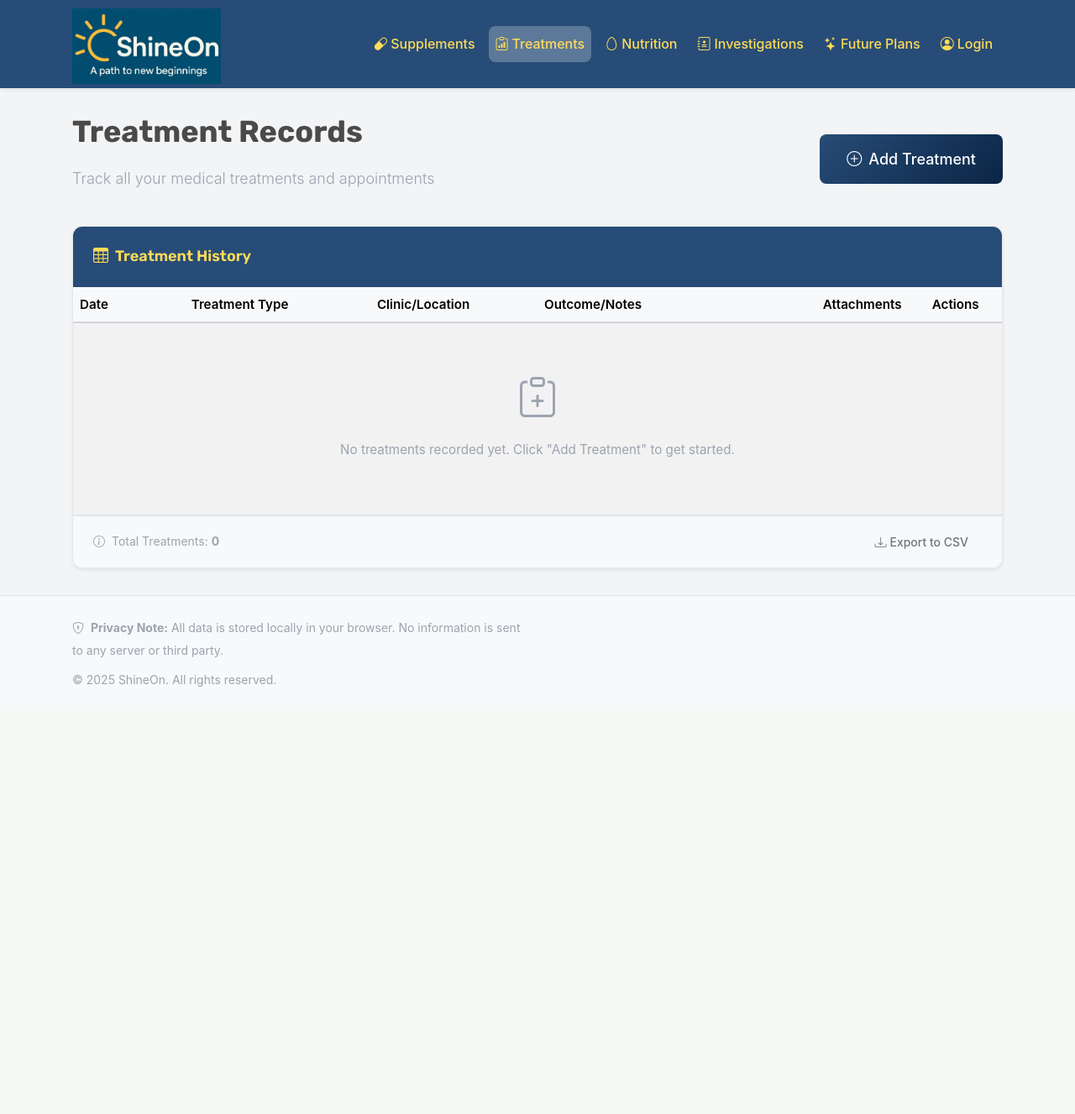
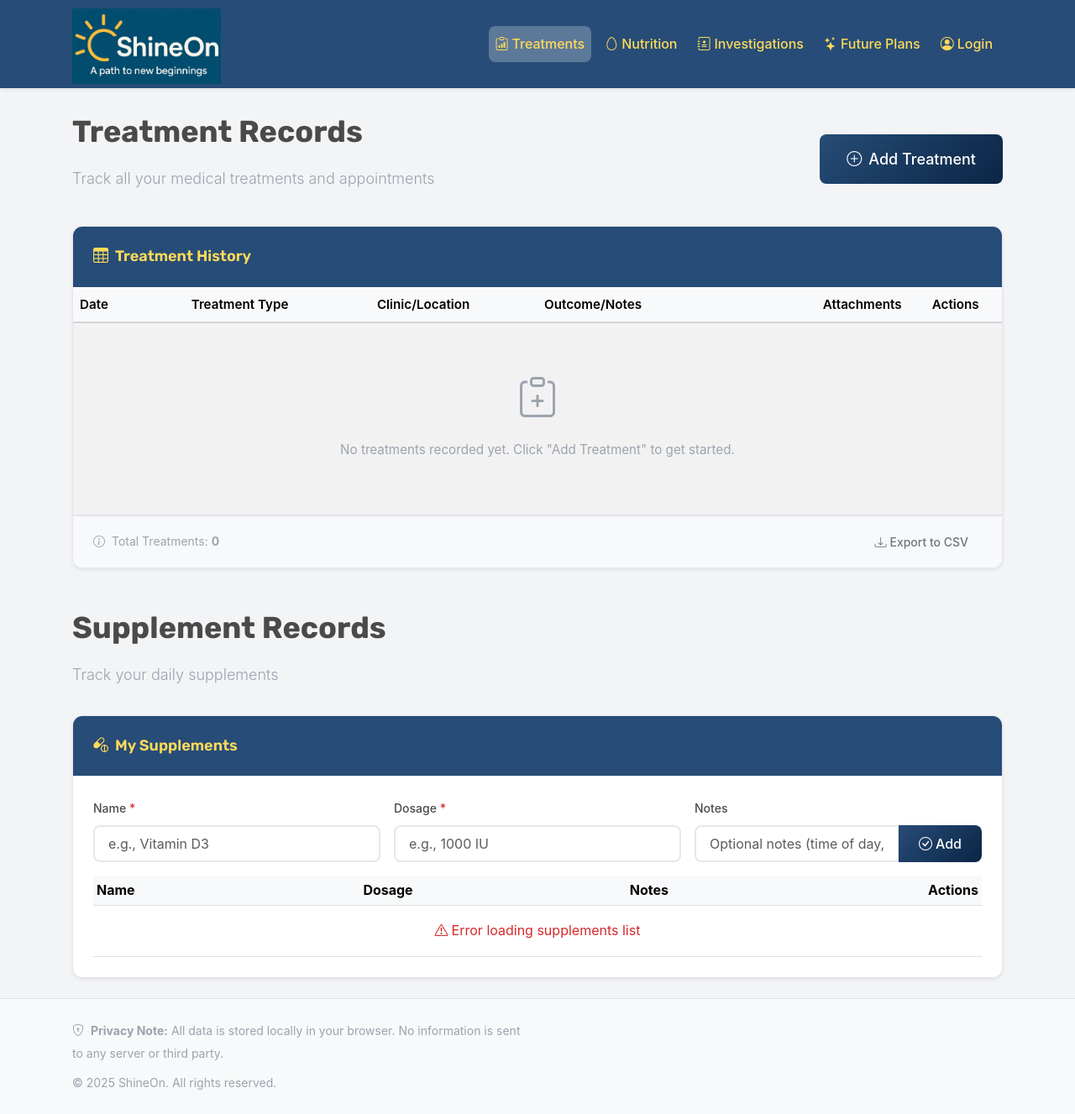
Before and after one commit to franklenehan/ShineOn, a PHP site: page /treatments.html in a window 1280 px wide. Shown: the whole page at 84% size. Before the commit the page ends 818 px from the top, so only its background shows below. Run offline with PHP 8.4, Linux system fonts and the light colour scheme; some libraries are stand-ins or nearby versions.

Commit message:
Amalgamated supplements and treatment page. Removed supplements to treatments page.

```diff
--- a/components/header.html
+++ b/components/header.html
@@ -8,11 +8,6 @@
         </button>
         <div class="collapse navbar-collapse" id="navbarNav">
             <ul class="navbar-nav ms-auto">
-                <li class="nav-item">
-                    <a class="nav-link" href="tracker.html" data-page="tracker.html">
-                        <i class="bi bi-capsule me-1"></i>Supplements
-                    </a>
-                </li>
                 <li class="nav-item">
                     <a class="nav-link" href="treatments.html" data-page="treatments.html">
                         <i class="bi bi-clipboard-data me-1"></i>Treatments
--- a/css/style.css
+++ b/css/style.css
@@ -285,6 +285,11 @@ p {
 
 .card:hover {
     box-shadow: var(--shadow-md);
+}
+
+.card.home-quickstats-card {
+    box-shadow: var(--shadow-md);
+    min-height: 430px; /* Match approximate height of Weekly Stats card */
 }
 
 .card-header {
--- a/js/app.js
+++ b/js/app.js
@@ -766,6 +766,17 @@ function initTreatmentsPage() {
     const exportBtn = document.getElementById('export-treatments-btn');
     const addTreatmentBtn = document.getElementById('add-treatment-btn');
 
+    // My Supplements (master list) elements on Treatments page
+    const masterForm = document.getElementById('master-supplement-form');
+    const masterIdInput = document.getElementById('master-supplement-id');
+    const masterNameInput = document.getElementById('master-supplement-name');
+    const masterDoseInput = document.getElementById('master-supplement-dose');
+    const masterNotesInput = document.getElementById('master-supplement-notes');
+    const masterSaveBtn = document.getElementById('master-save-supplement-btn');
+    const masterSaveLabel = document.getElementById('master-supplement-save-label');
+    const masterTableBody = document.getElementById('master-supplements-body');
+    let masterSupplements = [];
+
     let treatmentModalInstance, deleteModalInstance;
     let editingIndex = -1;
     let deleteIndex = -1;
@@ -1069,6 +1080,179 @@ function initTreatmentsPage() {
 
     // Initial load
     loadTreatmentsTable();
+
+    // --- Initialise My Supplements master list on Treatments page (if present) ---
+    async function loadMasterSupplementsForTreatments() {
+        const masterTableBody = document.getElementById('master-supplements-body');
+        if (!masterTableBody) return;
+
+        try {
+            const response = await fetch('supplements-list.php', { method: 'GET' });
+            if (!response.ok) {
+                throw new Error('Network error loading supplements list');
+            }
+
+            const data = await response.json();
+            if (!data || !data.success || !Array.isArray(data.supplements)) {
+                throw new Error('Invalid supplements-list response');
+            }
+
+            const masterSupplements = data.supplements;
+
+            if (masterSupplements.length === 0) {
+                masterTableBody.innerHTML = `
+                    <tr>
+                        <td colspan="4" class="text-center text-muted py-3">
+                            <i class="bi bi-info-circle me-1"></i>No supplements saved yet. Add your regular supplements above.
+                        </td>
+                    </tr>
+                `;
+                return;
+            }
+
+            let rowsHtml = '';
+            masterSupplements.forEach(s => {
+                rowsHtml += `
+                    <tr data-id="${s.id}">
+                        <td>${s.name ? s.name : ''}</td>
+                        <td>${s.dosage ? s.dosage : ''}</td>
+                        <td>${s.notes ? s.notes : ''}</td>
+                        <td class="text-end">
+                            <button type="button" class="btn btn-sm btn-outline-primary me-1 master-edit-btn" data-id="${s.id}">
+                                <i class="bi bi-pencil"></i>
+                            </button>
+                            <button type="button" class="btn btn-sm btn-outline-danger master-delete-btn" data-id="${s.id}">
+                                <i class="bi bi-trash"></i>
+                            </button>
+                        </td>
+                    </tr>
+                `;
+            });
+
+            masterTableBody.innerHTML = rowsHtml;
+
+            // Wire up edit/delete buttons
+            masterTableBody.querySelectorAll('.master-edit-btn').forEach(btn => {
+                btn.addEventListener('click', () => {
+                    const id = btn.getAttribute('data-id');
+                    const sup = masterSupplements.find(s => String(s.id) === String(id));
+                    if (!sup) return;
+
+                    const masterIdInput = document.getElementById('master-supplement-id');
+                    const masterNameInput = document.getElementById('master-supplement-name');
+                    const masterDoseInput = document.getElementById('master-supplement-dose');
+                    const masterNotesInput = document.getElementById('master-supplement-notes');
+                    const masterSaveLabel = document.getElementById('master-supplement-save-label');
+
+                    if (masterIdInput) masterIdInput.value = sup.id;
+                    if (masterNameInput) masterNameInput.value = sup.name || '';
+                    if (masterDoseInput) masterDoseInput.value = sup.dosage || '';
+                    if (masterNotesInput) masterNotesInput.value = sup.notes || '';
+                    if (masterSaveLabel) masterSaveLabel.textContent = 'Update';
+                });
+            });
+
+            masterTableBody.querySelectorAll('.master-delete-btn').forEach(btn => {
+                btn.addEventListener('click', async () => {
+                    const id = btn.getAttribute('data-id');
+                    if (!id) return;
+                    if (!confirm('Are you sure you want to delete this supplement from your list?')) return;
+
+                    const params = new URLSearchParams();
+                    params.append('id', id);
+
+                    try {
+                        const res = await fetch('supplements-delete.php', {
+                            method: 'POST',
+                            headers: { 'Content-Type': 'application/x-www-form-urlencoded' },
+                            body: params.toString()
+                        });
+                        const result = await res.json();
+                        if (result && result.success) {
+                            showAlert('Supplement removed from your list.', 'info');
+                            await loadMasterSupplementsForTreatments();
+                        } else {
+                            showAlert((result && result.message) || 'Error deleting supplement.', 'danger');
+                        }
+                    } catch (err) {
+                        console.error('❌ Error deleting supplement:', err);
+                        showAlert('Error deleting supplement.', 'danger');
+                    }
+                });
+            });
+        } catch (error) {
+            console.error('❌ Error loading master supplements:', error);
+            masterTableBody.innerHTML = `
+                <tr>
+                    <td colspan="4" class="text-center text-danger py-3">
+                        <i class="bi bi-exclamation-triangle me-1"></i>Error loading supplements list
+                    </td>
+                </tr>
+            `;
+        }
+    }
+
+    function clearMasterFormForTreatments() {
+        if (masterIdInput) masterIdInput.value = '';
+        if (masterNameInput) masterNameInput.value = '';
+        if (masterDoseInput) masterDoseInput.value = '';
+        if (masterNotesInput) masterNotesInput.value = '';
+        if (masterSaveLabel) masterSaveLabel.textContent = 'Add';
+    }
+
+    if (masterSaveBtn && masterForm) {
+        masterSaveBtn.addEventListener('click', async function () {
+            const masterNameInput = document.getElementById('master-supplement-name');
+            const masterDoseInput = document.getElementById('master-supplement-dose');
+            const masterNotesInput = document.getElementById('master-supplement-notes');
+            const masterIdInput = document.getElementById('master-supplement-id');
+
+            if (!masterNameInput || !masterDoseInput) return;
+
+            const name = masterNameInput.value.trim();
+            const dosage = masterDoseInput.value.trim();
+            const notes = masterNotesInput ? masterNotesInput.value.trim() : '';
+            const id = masterIdInput ? masterIdInput.value.trim() : '';
+
+            if (!name || !dosage) {
+                showAlert('Please enter supplement name and dosage.', 'warning');
+                return;
+            }
+
+            const params = new URLSearchParams();
+            params.append('name', name);
+            params.append('dosage', dosage);
+            if (notes) params.append('notes', notes);
+            if (id) params.append('id', id);
+
+            try {
+                masterSaveBtn.disabled = true;
+
+                const res = await fetch('supplements-save.php', {
+                    method: 'POST',
+                    headers: { 'Content-Type': 'application/x-www-form-urlencoded' },
+                    body: params.toString()
+                });
+
+                const data = await res.json();
+                if (data && data.success) {
+                    showAlert(id ? 'Supplement updated.' : 'Supplement added.', 'success');
+                    clearMasterFormForTreatments();
+                    await loadMasterSupplementsForTreatments();
+                } else {
+                    showAlert((data && data.message) || 'Error saving supplement.', 'danger');
+                }
+            } catch (err) {
+                console.error('❌ Error saving supplement:', err);
+                showAlert('Error saving supplement.', 'danger');
+            } finally {
+                masterSaveBtn.disabled = false;
+            }
+        });
+    }
+
+    // Load supplements into the My Supplements card when on Treatments page
+    loadMasterSupplementsForTreatments();
 }
 
 // Tracker Page Functionality
--- a/treatments.html
+++ b/treatments.html
@@ -64,6 +64,65 @@
                     <button class="btn btn-sm btn-outline-secondary" id="export-treatments-btn">
                         <i class="bi bi-download me-1"></i>Export to CSV
                     </button>
+                </div>
+            </div>
+        </div>
+
+        <!-- Supplement Records header -->
+        <div class="d-flex justify-content-between align-items-center mt-5 mb-3">
+            <div>
+                <h1>Supplement Records</h1>
+                <p class="lead text-muted">Track your daily supplements</p>
+            </div>
+        </div>
+
+        <!-- My Supplements (Master List) moved from Supplements page -->
+        <div class="card shadow-sm mb-4">
+            <div class="card-header bg-secondary text-white d-flex justify-content-between align-items-center">
+                <h5 class="mb-0">
+                    <i class="bi bi-capsule-pill me-2"></i>My Supplements
+                </h5>
+            </div>
+            <div class="card-body">
+                <form id="master-supplement-form" class="row g-3 mb-3" novalidate>
+                    <input type="hidden" id="master-supplement-id" name="id" value="">
+                    <div class="col-md-4">
+                        <label for="master-supplement-name" class="form-label">Name <span class="text-danger">*</span></label>
+                        <input type="text" class="form-control" id="master-supplement-name" required placeholder="e.g., Vitamin D3">
+                    </div>
+                    <div class="col-md-4">
+                        <label for="master-supplement-dose" class="form-label">Dosage <span class="text-danger">*</span></label>
+                        <input type="text" class="form-control" id="master-supplement-dose" required placeholder="e.g., 1000 IU">
+                    </div>
+                    <div class="col-md-4">
+                        <label for="master-supplement-notes" class="form-label">Notes</label>
+                        <div class="input-group">
+                            <input type="text" class="form-control" id="master-supplement-notes" placeholder="Optional notes (time of day, with food, etc.)">
+                            <button type="button" class="btn btn-primary" id="master-save-supplement-btn">
+                                <i class="bi bi-check-circle me-1"></i><span id="master-supplement-save-label">Add</span>
+                            </button>
+                        </div>
+                    </div>
+                </form>
+
+                <div class="table-responsive">
+                    <table class="table table-sm align-middle mb-0">
+                        <thead class="table-light">
+                            <tr>
+                                <th style="width: 30%;">Name</th>
+                                <th style="width: 30%;">Dosage</th>
+                                <th style="width: 30%;">Notes</th>
+                                <th style="width: 10%;" class="text-end">Actions</th>
+                            </tr>
+                        </thead>
+                        <tbody id="master-supplements-body">
+                            <tr>
+                                <td colspan="4" class="text-center text-muted py-3">
+                                    <i class="bi bi-info-circle me-1"></i>No supplements saved yet. Add your regular supplements above.
+                                </td>
+                            </tr>
+                        </tbody>
+                    </table>
                 </div>
             </div>
         </div>
```
Also changed, not shown: stats-get.php (+7 -0 lines), tracker.html (+0 -51 lines).
